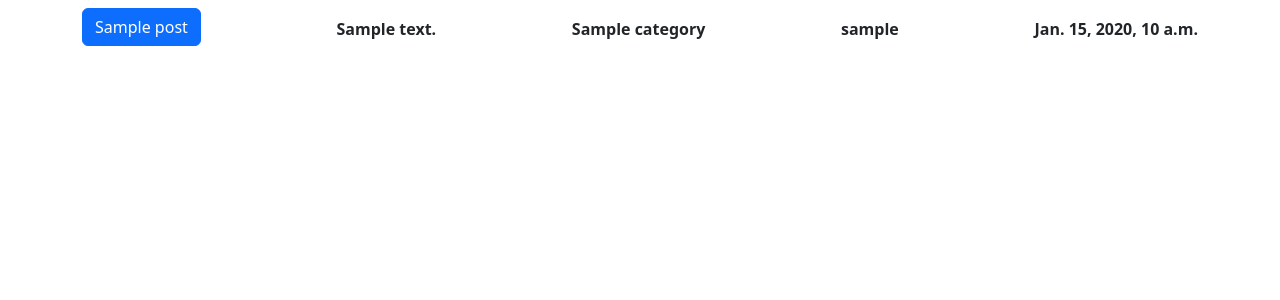
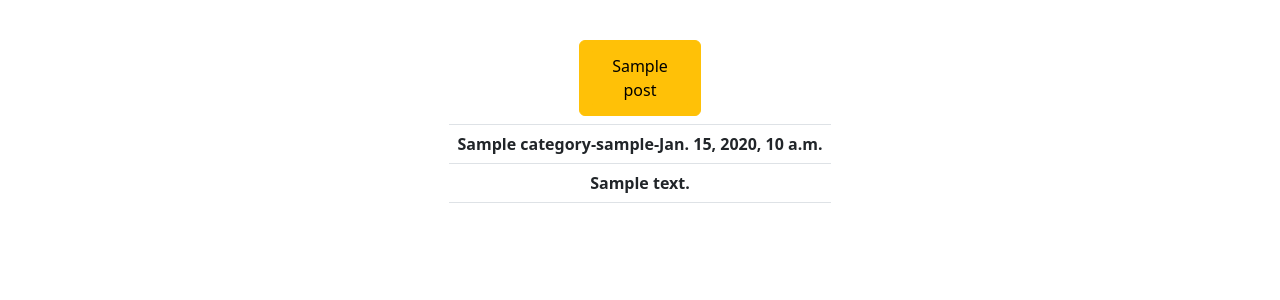
Before and after one commit to hosamhamdy258/blog-django, a Django app: page /categories/1/ in a window 1280 px wide. Shown: the part 70-370 px from the top of the page. Run offline with Django 4.2, Linux system fonts and the light colour scheme; tables that the repository leaves empty hold one stand-in row (values such as "Sample post"); some libraries are stand-ins or nearby versions.

Commit message:
posts.html style

```diff
--- a/templates/categories/posts.html
+++ b/templates/categories/posts.html
@@ -3,21 +3,47 @@
 {% block title %}{{category.name}}{% endblock %}
 
 {% block main %}
-<div class="container">
+    <div class="container">
+      {% if user.is_superuser == True %}
+<!--    add post button-->
+      <div class="d-grid gap-2 col-6 mx-auto">
+        <button class="btn btn-primary" type="button">
+          <strong>
+            <a
+            href="{% url 'new_post' category_id=category.pk %}"
+            class="nav-link mb-1"
+            >Add post</a>
+          </strong>
+        </button>
+      </div>
 
-    {% if user.is_superuser == True  %}
-        <button class="btn btn-success mb-2"><a href="{% url 'new_post' category_id=category.pk %}" class="nav-link">Add Post</a></button>
-    {% endif %}
-</div>
+      {% endif %}
+    </div>
+<br>
+<!--the post contents-->
 <div class="container">
     {% for post in category.posts.all %}
-        <li class="list-group-item">
-            <div><strong><a href="{% url 'post' category_id=category.pk post_id=post.pk %}" class="btn btn-primary mb-1">{{post.title}}</a></strong></div>
-            <div><strong>{{post.content}}</strong></div>
-            <div><strong>{{post.category}}</strong></div>
-            <div><strong>{{post.created_by.username}}</strong></div>
-            <div><strong>{{post.created_dt}}</strong></div>
-        </li>
+        <div class="table-responsive">
+                 <table class="table d-flex justify-content-center">
+            <tbody>
+              <tr class="justify-content-center">
+                <td scope="col" class="text-center">
+                    <div class="d-grid gap-2 col-4 mx-auto">
+                        <button class="btn btn-warning" type="button">
+                            <a href="{% url 'post' category_id=category.pk post_id=post.pk %}" class="btn btn-warning">{{post.title}}</a>
+                        </button>
+                    </div>
+                </td>
+              </tr>
+              <tr class="justify-content-center">
+                <td scope="col" class="text-center"><strong>{{post.category}}-{{post.created_by.username}}-{{post.created_dt}}</strong></td>
+              </tr>
+              <tr class="justify-content-center">
+                <td scope="col" class="text-center"><strong>{{post.content}}</strong></td>
+              </tr>
+            </tbody>
+          </table>
+        </div>
     {% endfor %}
 </div>
 {% endblock main %}
```
Also changed, not shown: templates/categories/post.html (+3 -5 lines).
